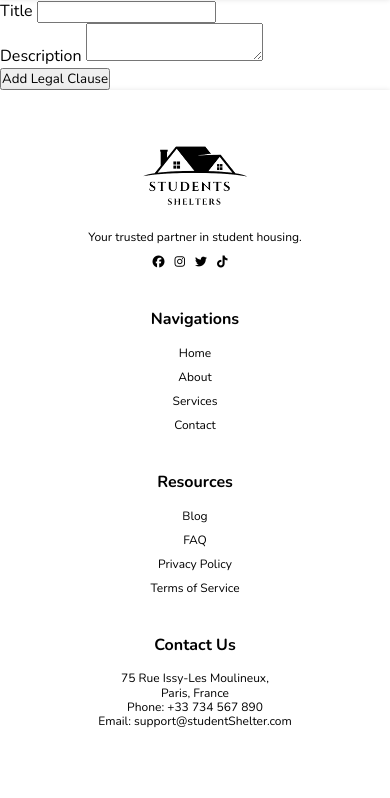
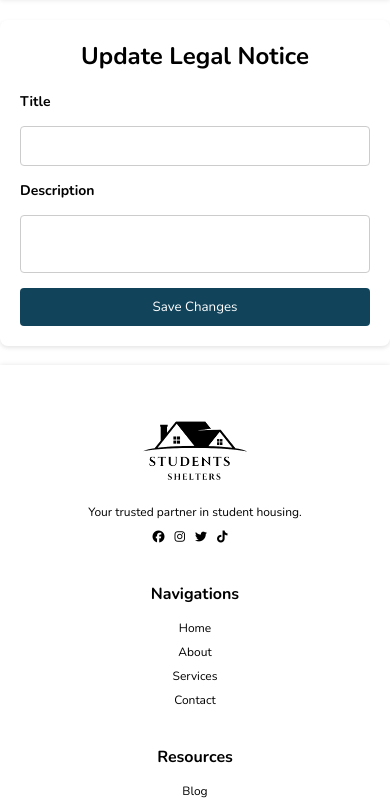
Before and after one commit to Habib-Ahmad/student-shelter, a PHP site: page /studentshelter/legal/add in a window 390 px wide. Shown: the part 131-929 px from the top of the page. Run offline with PHP 8.4, Linux system fonts and the light colour scheme; the visitor is signed in with stand-in values (Sample User, id 1); some web fonts are replaced.

Commit message:
Styles legal page

```diff
--- a/css/legal.css
+++ b/css/legal.css
@@ -1,167 +1,154 @@
-.container {
-    width: 70%;
+
+.container-legal-section {
+    max-width: 800px;
     margin: 0 auto;
-    padding: 20px 0;
-    text-align: center;
 }
 
-.legal-section {
-    padding: 20px 0;
-    text-align: center;
+h2 {
+  font-size: 18px;
+  margin-bottom: 25px;
+  text-align: center;
 }
 
 .legal-title {
-    font-size: 20px;
+    font-size: 2rem;
+    color: black;
+    text-align: center;
     margin-bottom: 20px;
-    text-align: center;
-    color: #1e90ff;
-}
-
-.legal-clause {
-    margin-bottom: 20px;
-    text-align: center;
 }
 
 .legal-clause-title {
-    font-weight: bold;
-    font-size: 15px;
+    font-size: 1.2rem;
+    color: black;
+    margin-top: 20px;
     margin-bottom: 10px;
-    text-align: center;
 }
 
 .legal-clause-description {
-    font-size: 13px;
-    line-height: 1.5;
-    text-align: center;
+    font-size: 15px;
+    color: #666;
+    line-height: 1.6;
+    margin-bottom: 10px;
+}
+.btn-add {
+    margin-top: 20px;
+    margin-bottom: 20px;
+    display: inline-block;
+    padding: 8px 16px;
+    font-size: 14px;
+    border: none;
+    border-radius: 4px;
+    cursor: pointer;
+    transition: background-color 0.3s ease;
+    background-color: var(--button-color);
+    color: var(--white-text-color);
+    display: inline-flex;
+    align-items: center;
+    gap: 5px;
+
 }
 
-@media (max-width: 768px) {
-    .container {
-        padding: 10px;
-        text-align: center;
-    }
+.btn-add:hover {
+    background-color: var(--primary-color);
 
-    header h1 {
-        font-size: 17px;
-        text-align: center;
-    }
-
-    .legal-title {
-        font-size: 20px;
-    }
-
-    .legal-clause-title {
-        font-size: 15px;
-    }
-
-    .legal-clause-description {
-        font-size: 13px;
-    }
 }
 
 
-.btn-add {
+.btn-edit img {
     display: inline-block;
-    padding: 8px 16px;
-    font-size: 14px;
-    color: #fff;
-    background-color: #1c86ee;
-    border: none;
-    border-radius: 4px;
-    text-decoration: none;
+    width: 16px;
+    height: 16px;
+    object-fit: contain;
     cursor: pointer;
-    transition: background-color 0.3s ease;
+}
+.btn-add img {
+    display: inline-block;
+    width: 16px;
+    height: 16px;
+    object-fit: contain;
+    cursor: pointer;
+}
+.btn-delete img {
+    display: inline-block;
+    width: 16px;
+    height: 16px;
+    object-fit: contain;
+    cursor: pointer;
 }
 
-.btn-add:hover {
-    background-color: #1a75d1;
+
+.legal-edit-page {
+  padding: 5vw 0;
 }
 
-.btn-edit {
-    display: inline-block;
-    padding: 8px 16px;
-    font-size: 14px;
-    color: #fff;
-    background-color: #ff8c00;
-    border: none;
-    border-radius: 4px;
-    text-decoration: none;
-    cursor: pointer;
-    transition: background-color 0.3s ease;
+.legal-edit-container {
+  background-color: var(--white-text-color);
+  padding: 20px;
+  border-radius: 8px;
+  box-shadow: 0 2px 4px rgba(0, 0, 0, 0.1);
+  max-width: 600px;
+  margin: 0 auto;
 }
 
-.btn-edit:hover {
-    background-color: #cc6e00;
+.legal-edit-container h2 {
+  font-size: 24px;
+  margin-bottom: 20px;
+  text-align: center;
 }
 
-.btn-delete {
-    display: inline-block;
-    padding: 8px 16px;
-    font-size: 14px;
-    color: #fff;
-    background-color: #ff6347;
-    border: none;
-    border-radius: 4px;
-    text-decoration: none;
-    cursor: pointer;
-    transition: background-color 0.3s ease;
+.legal-edit-container form {
+  display: flex;
+  flex-direction: column;
+  gap: 15px;
 }
 
-.btn-delete:hover {
-    background-color: #e5533d;
+.legal-edit-container label {
+  font-size: 14px;
+  font-weight: bold;
+}
+
+.legal-edit-container input[type="text"],
+.legal-edit-container textarea {
+  resize: none;
+  padding: 10px;
+  border: 1px solid #ccc;
+  border-radius: 4px;
+  width: 100%;
+  /* box-shadow: 0 2px 4px rgba(0, 0, 0, 0.1); */
+}
+
+.legal-edit-container button {
+  background-color: var(--button-color);
+  color: var(--white-text-color);
+  padding: 10px 20px;
+  border: none;
+  border-radius: 4px;
+  cursor: pointer;
+  transition: background-color 0.3s ease;
+  gap: 15px;
+}
+
+.legal-edit-container button:hover {
+  background-color: var(--primary-color);
 }
 
 
 
+@media (max-width: 480px) {
+  .container-form-legal {
+    padding: 20px;
+  }
 
-.form-legal {
-    background-color: #f9f9f9;
-    padding: 20px;
-    border-radius: 8px;
-    box-shadow: 0 2px 4px rgba(0, 0, 0, 0.1);
+  .container-form-legal .form-label {
+    font-size: 12px;
+  }
+
+  .container-form-legal .form-control {
+    font-size: 12px;
+  }
+
+  .container-form-legal .btn-primary {
+    font-size: 14px;
+    padding: 8px;
+  }
 }
-
-.form-group {
-    margin-bottom: 15px;
-    text-align: center;
-}
-
-.form-label {
-    display: block;
-    margin-bottom: 5px;
-    font-weight: bold;
-    color: #333;
-}
-
-.form-control {
-    width: 100%;
-    padding: 10px;
-    border: 1px solid #ccc;
-    border-radius: 4px;
-    font-size: 14px;
-    box-sizing: border-box;
-}
-
-.form-control:focus {
-    border-color: #1e90ff;
-    outline: none;
-    box-shadow: 0 0 5px rgba(30, 144, 255, 0.5);
-}
-
-.btn-primary {
-    display: inline-block;
-    padding: 10px 20px;
-    font-size: 14px;
-    color: #fff;
-    background-color: #1e90ff;
-    border: none;
-    border-radius: 4px;
-    text-decoration: none;
-    cursor: pointer;
-    transition: background-color 0.3s ease;
-    align-self: center;
-}
-
-.btn-primary:hover {
-    background-color: #1a75d1;
-}
--- a/functions/get_css_file.php
+++ b/functions/get_css_file.php
@@ -44,6 +44,8 @@ function get_css_file()
       $css_file = "/studentShelter/css/terms.css";
       break;
     case 'legal':
+    case 'legal/edit':
+    case 'legal/add':
       $css_file = "/studentShelter/css/legal.css";
       break;
     case 'favorites':
--- a/includes/controllers/login_contr.php
+++ b/includes/controllers/login_contr.php
@@ -13,8 +13,8 @@ function handleLogin()
 
 function process_login()
 {
-  $email = $_POST['email'] ?? null;
-  $password = $_POST['password'] ?? null;
+    $email = filter_input(INPUT_POST, 'email', FILTER_VALIDATE_EMAIL);
+    $password = filter_input(INPUT_POST, 'password', FILTER_SANITIZE_FULL_SPECIAL_CHARS);
 
   // Error handling
   $errors = validate_login_inputs($email, $password);
--- a/includes/views/legal_view.php
+++ b/includes/views/legal_view.php
@@ -7,23 +7,24 @@ function render_legal($legalClauses)
     $role = $_SESSION['user_role'] ?? '';
 ?>
 
-  <section class="container legal-section">
+    <section id="legal" class="container-legal-section">
         <h2 class="legal-title">Legal Notice</h2>
-
-    <?php if ($role === 'admin'): ?>
-      <a href="/studentshelter/legal/add" class="btn-add">Add New Legal Clause</a> <br><br>
-    <?php endif; ?>
-
         <?php foreach ($legalClauses as $clause): ?>
-      <div class="legal-clause">
+            <div>
                 <h3 class="legal-clause-title"><?php echo htmlspecialchars($clause['title']); ?></h3>
                 <p class="legal-clause-description"><?php echo htmlspecialchars($clause['description']); ?></p>
                 <?php if ($role === 'admin'): ?>
-            <a href="/studentshelter/legal/edit/<?php echo $clause['id']; ?>" class="btn-edit">Edit</a>
-            <a href="#" onclick="confirmDelete(<?php echo $clause['id']; ?>)" class="btn-delete">Delete</a>
+                    <a href="/studentshelter/legal/edit/<?php echo $clause['id']; ?>" class="btn-edit"><img
+                            src="/studentshelter/assets/edit.svg" alt="Edit" class="btn-icon"></a>
+                    <a href="#" onclick="confirmDelete(<?php echo $clause['id']; ?>)" class="btn-delete"><img
+                            src="/studentshelter/assets/delete.svg" alt="Edit" class="btn-icon"></a>
                 <?php endif; ?>
             </div>
         <?php endforeach; ?>
+        <?php if ($role === 'admin'): ?>
+            <a href="/studentshelter/legal/add" class="btn-add"><img src="/studentshelter/assets/add.svg" alt="add"
+                    class="btn-icon">New Legal Clause</a>
+        <?php endif; ?>
     </section>
 
     <script src="/studentshelter/js/legal.js"></script>
@@ -38,20 +39,21 @@ function render_legal_form($clause = null)
     $description = $clause['description'] ?? '';
 
     require_once "partials/header.php"; ?>
+    <div class="legal-edit-page">
+        <section class="legal-edit-container">
+            <h2>Update Legal Notice</h2>
 
-  <form action="<?php echo $action; ?>" method="POST" class="container-form-legal">
-    <div class="form-group">
-      <label for="title" class="form-label">Title</label>
-      <input type="text" id="title" name="title" class="form-control" value="<?php echo htmlspecialchars($title); ?>" required>
+            <form action="<?php echo $action; ?>" method="POST">
+                <label for="title">Title</label>
+                <input type="text" id="title" name="title"  value="<?php echo htmlspecialchars($title); ?>" required>
+
+                <label for="description">Description</label>
+                <textarea id="description" name="description"  required><?php echo htmlspecialchars($description); ?></textarea>
+
+                <button type="submit">Save Changes</button>
+            </form>
+        </section>
      </div>
-
-    <div class="form-group">
-      <label for="description" class="form-label">Description</label>
-      <textarea id="description" name="description" class="form-control" required><?php echo htmlspecialchars($description); ?></textarea>
-    </div>
-
-    <button type="submit" class="btn btn-primary"><?php echo $clause ? 'Update' : 'Add'; ?> Legal Clause</button>
-  </form>
 
 <?php require_once "partials/footer.php";
 }
```
Also changed, not shown: css/login.css (+42 -0 lines), css/signup.css (+171 -0 lines). Lines whose indentation alone changed are shown as unchanged.
